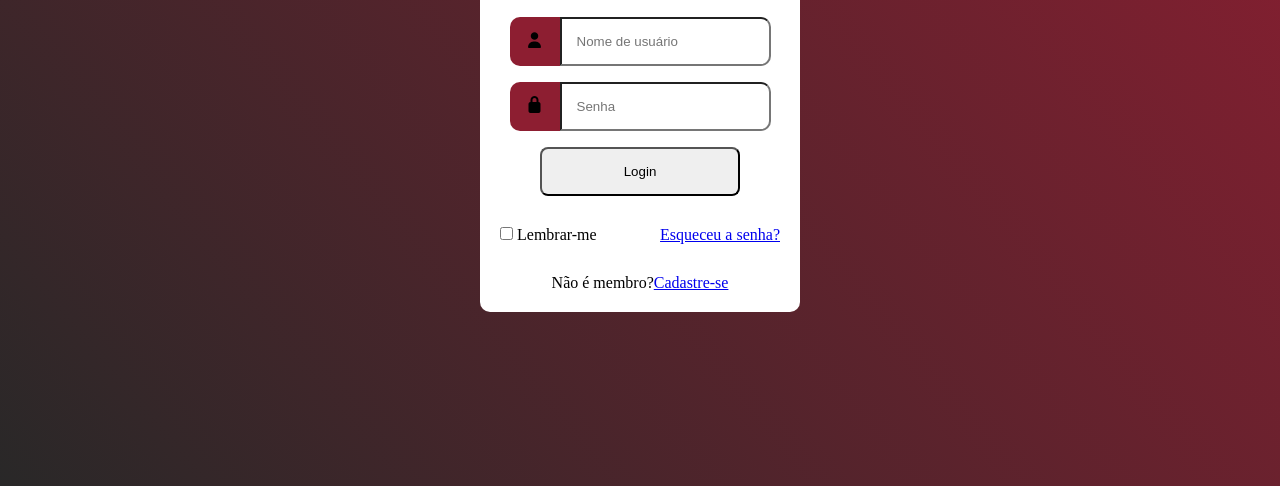
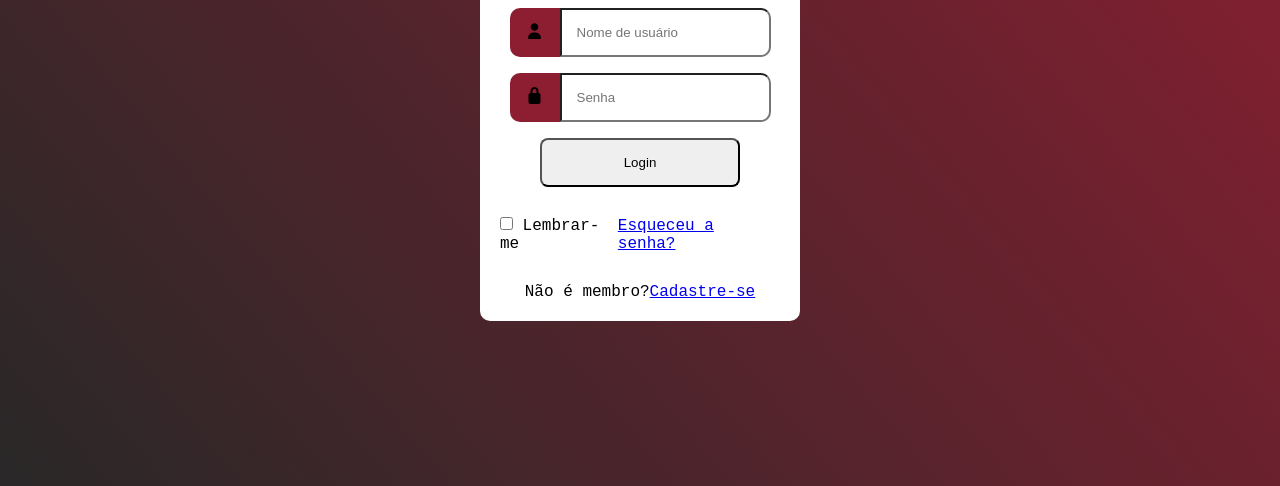
Before and after one commit to CursoGitDEV365/pratica1-hadja, a plain HTML site: page index.html in a window 1280 px wide. Shown: the part 314-800 px from the top of the page. Drawn offline with Linux system fonts and the light colour scheme.

Commit message:
add fonte

```diff
--- a/index.html
+++ b/index.html
@@ -3,7 +3,7 @@
 <head>
     <meta charset="UTF-8">
     <meta name="viewport" content="width=device-width, initial-scale=1.0">
-    <title>Login Form</title>
+    <title>Login</title>
     <link rel="stylesheet" href="style.css">
      <link rel="stylesheet" href=" https://cdnjs.cloudflare.com/ajax/libs/font-awesome/7.0.1/css/all.min.css">
 </head>
--- a/style.css
+++ b/style.css
@@ -10,6 +10,7 @@ body{
     justify-content: center;
     min-height: 100vh;
     background-image: linear-gradient(50deg, rgb(41, 40, 40) , #8d1e31);
+    font-family: 'Courier New', Courier, monospace;
 }
 
 .conteiner{
```
